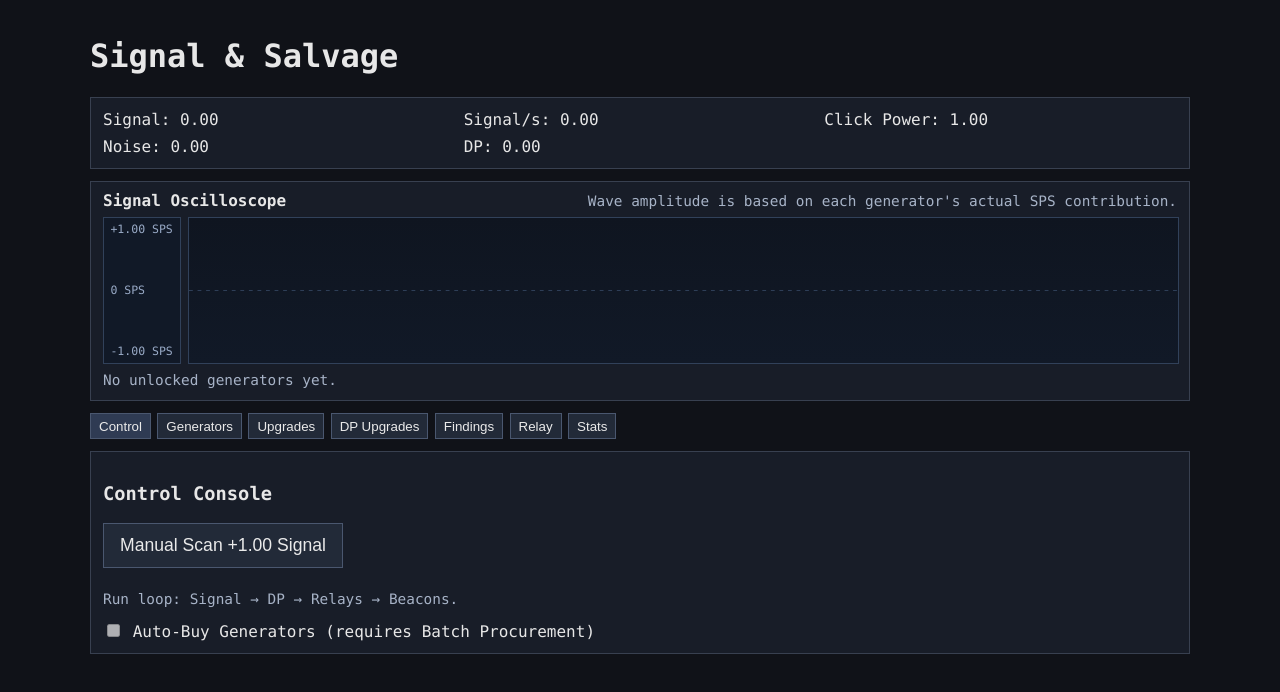
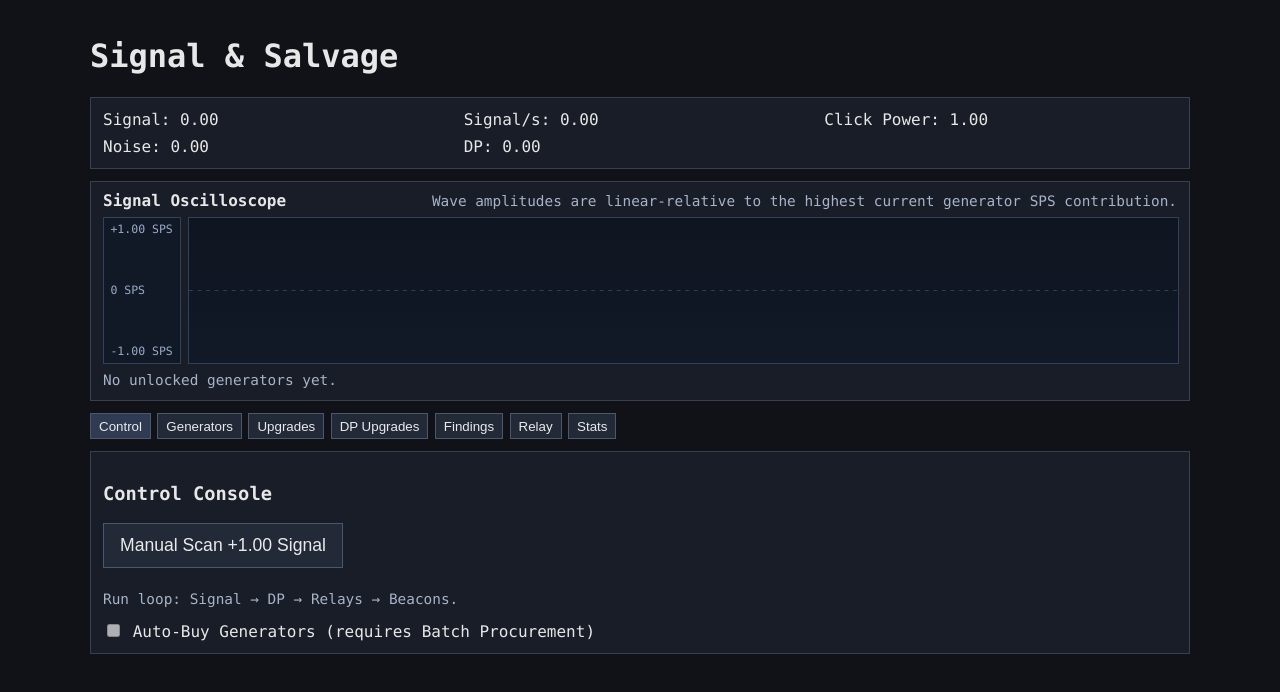
Before and after one commit to jjlyon/web-incremental, a React (Vite) app: page / in a window 1280 px wide. Shown: the top 692 px of the page. Built offline with nearby package versions, Linux system fonts and the light colour scheme.

Commit message:
Make wave amplitudes strictly relative to generator SPS

```diff
--- a/src/App.tsx
+++ b/src/App.tsx
@@ -320,13 +320,11 @@ function App() {
     return owned * def.baseSps * getGeneratorMultiplier(state, generatorId) * globalWaveMultiplier;
   });
   const maxContributionSps = Math.max(1, ...generatorContributions);
-  const transformedContributions = generatorContributions.map((spsValue) => Math.log10(spsValue + 1));
-  const maxTransformedContribution = Math.max(1, ...transformedContributions);
+  const MAX_WAVE_AMPLITUDE = 30;
 
   const visibleGeneratorWaves = generatorWaveOrder.map((generatorId, index) => {
     const contributionSps = generatorContributions[index];
-    const transformed = transformedContributions[index];
-    const amplitude = contributionSps > 0 ? Math.max(2, (transformed / maxTransformedContribution) * 26) : 0;
+    const amplitude = contributionSps > 0 ? (contributionSps / maxContributionSps) * MAX_WAVE_AMPLITUDE : 0;
     let path = '';
     for (let x = 0; x <= WAVE_WIDTH; x += WAVE_SAMPLE_STEP) {
       const y = WAVE_HEIGHT / 2 + Math.sin((x / WAVE_WIDTH) * WAVE_FREQUENCIES[index] * Math.PI * 2 + waveTime * WAVE_SPEED) * amplitude;
@@ -368,7 +366,7 @@ function App() {
       </div>
 
       <div className="panel wave-panel">
-        <div className="wave-header"><strong>Signal Oscilloscope</strong><span className="muted">Wave amplitude is based on each generator's actual SPS contribution.</span></div>
+        <div className="wave-header"><strong>Signal Oscilloscope</strong><span className="muted">Wave amplitudes are linear-relative to the highest current generator SPS contribution.</span></div>
         <div className="wave-body">
           <div className="wave-scale" aria-hidden="true">
             <span>+{formatNumber(maxContributionSps)} SPS</span>
```
